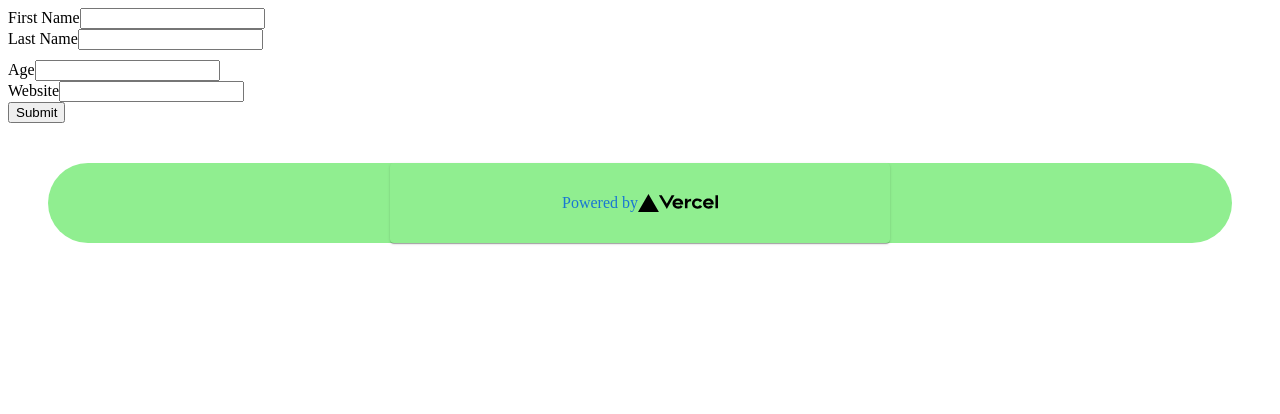
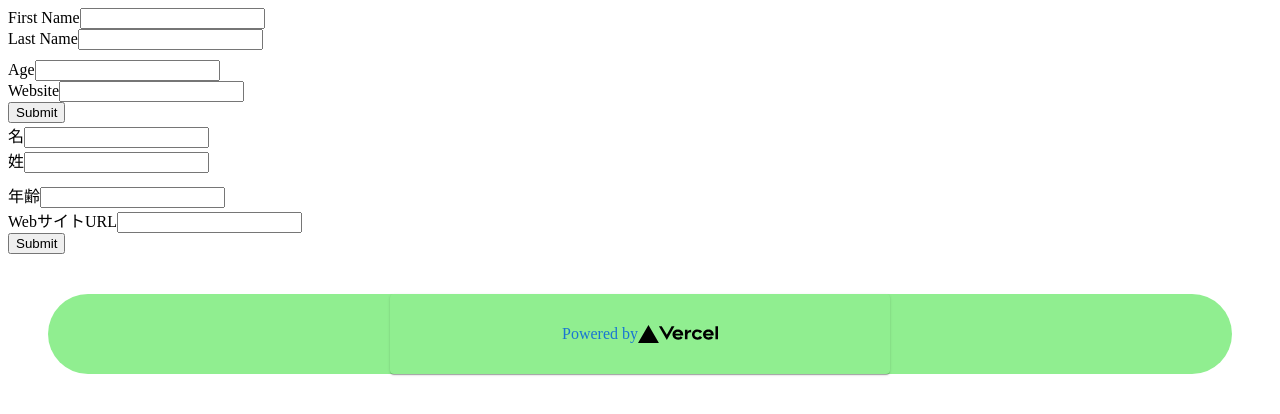
Before and after one commit to Doragon-RH/todo-app, a Next.js app: page / in a window 1280 px wide. Shown: the top 414 px of the page. Built offline with nearby package versions, Linux system fonts and the light colour scheme.

Commit message:
フォームを日本語に対応したものを追加

```diff
--- a/pages/index.tsx
+++ b/pages/index.tsx
@@ -23,6 +23,7 @@ import Button from '@mui/material/Button';
 import { useForm } from "react-hook-form";
 import { yupResolver } from '@hookform/resolvers/yup';
 import * as yup from "yup";
+import { BaseYup } from "./schema/yup";
 
 const inter = Inter({ subsets: ["latin"] });
 
@@ -32,6 +33,14 @@ const schema = yup.object().shape({
   lastName: yup.string().required(),
   age: yup.number().positive().integer().required(),
   website: yup.string().url()
+});
+
+//日本語用のスキーマ定義
+const SignupSchema = BaseYup.object().shape({
+  firstName: BaseYup.string().required().label("名"),
+  lastName: BaseYup.string().label("姓"),
+  age: BaseYup.number().required().positive().integer().label("年齢"),
+  website: BaseYup.string().url().label("WebサイトURL")
 });
 
 export default function Home() {
@@ -60,11 +69,34 @@ export default function Home() {
       </div>
       <div>
         <label>Age</label>
-        <input type="text" {...register('age')} />
+        <input type="number" {...register('age')} />
         {errors.age && <p>{errors.age.message}</p>}
       </div>
       <div>
         <label>Website</label>
+        <input type="text" {...register('website')} />
+        {errors.website && <p>{errors.website.message}</p>}
+      </div>
+      <input type="submit" />
+    </form>
+    <form onSubmit={handleSubmit(onSubmit)}>
+      <div>
+        <label>名</label>
+        <input type="text" {...register('firstName')} />
+        {errors.firstName && <p>{errors.firstName.message}</p>}
+      </div>
+      <div style={{ marginBottom: 10 }}>
+        <label>姓</label>
+        <input type="text" {...register('lastName')} />
+        {errors.lastName && <p>{errors.lastName.message}</p>}
+      </div>
+      <div>
+        <label>年齢</label>
+        <input type="number" {...register('age')} />
+        {errors.age && <p>{errors.age.message}</p>}
+      </div>
+      <div>
+        <label>WebサイトURL</label>
         <input type="text" {...register('website')} />
         {errors.website && <p>{errors.website.message}</p>}
       </div>
--- /dev/null
+++ b/pages/schema/yup.tsx
@@ -0,0 +1,46 @@
+import * as yup from "yup";
+
+const LocaleJP = {
+  mixed: {
+    default: "${path}は無効です",
+    required: "${path}は必須フィールドです",
+    oneOf: "${path}は次の値のいずれかでなければなりません:${values}",
+    notOneOf: "${path}は次の値のいずれかであってはなりません:${values}"
+  },
+  string: {
+    length: "${path}は正確に${length}文字でなければなりません",
+    min: "${path}は少なくとも${min}文字でなければなりません",
+    max: "${path}は最大${max}文字でなければなりません",
+    matches: '${path}は次と一致する必要があります: "${regex}"',
+    email: "${path}はメールアドレス形式である必要があります",
+    url: "${path}は有効なURLでなければなりません",
+    trim: "${path}はトリミングされた文字列でなければなりません",
+    lowercase: "${path}は小文字の文字列でなければなりません",
+    uppercase: "${path}は大文字の文字列でなければなりません"
+  },
+  number: {
+    min: "${path}は${min}以上である必要があります",
+    max: "${path}は${max}以下でなければなりません",
+    lessThan: "${path}は${less}より小さくなければなりません",
+    moreThan: "${path}は${more}より大きくなければなりません",
+    notEqual: "${path}は${notEqual}と等しくない必要があります",
+    positive: "${path}は正の数でなければなりません",
+    negative: "${path}は負の数でなければなりません",
+    integer: "${path}は整数でなければなりません"
+  },
+  date: {
+    min: "${path}フィールドは${min}より後でなければなりません",
+    max: "${path}フィールドは${max}より前でなければなりません"
+  },
+  object: {
+    noUnknown:
+      "${path}フィールドには,オブジェクトシェイプで指定されていないキーを含めることはできません"
+  },
+  array: {
+    min: "${path}フィールドには少なくとも${min}の項目が必要です",
+    max: "${path}フィールドには${max}以下の項目が必要です"
+  }
+};
+
+yup.setLocale(LocaleJP);
+export const BaseYup = yup;
```
